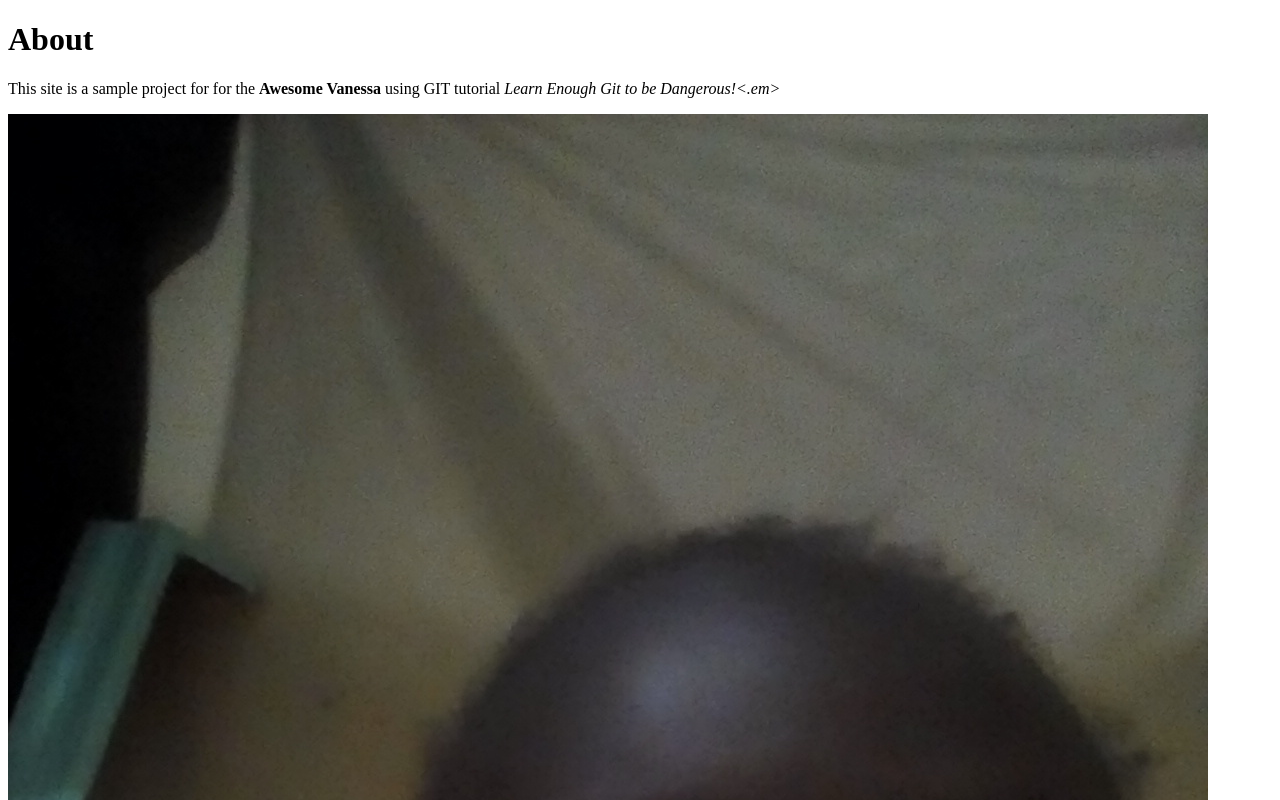
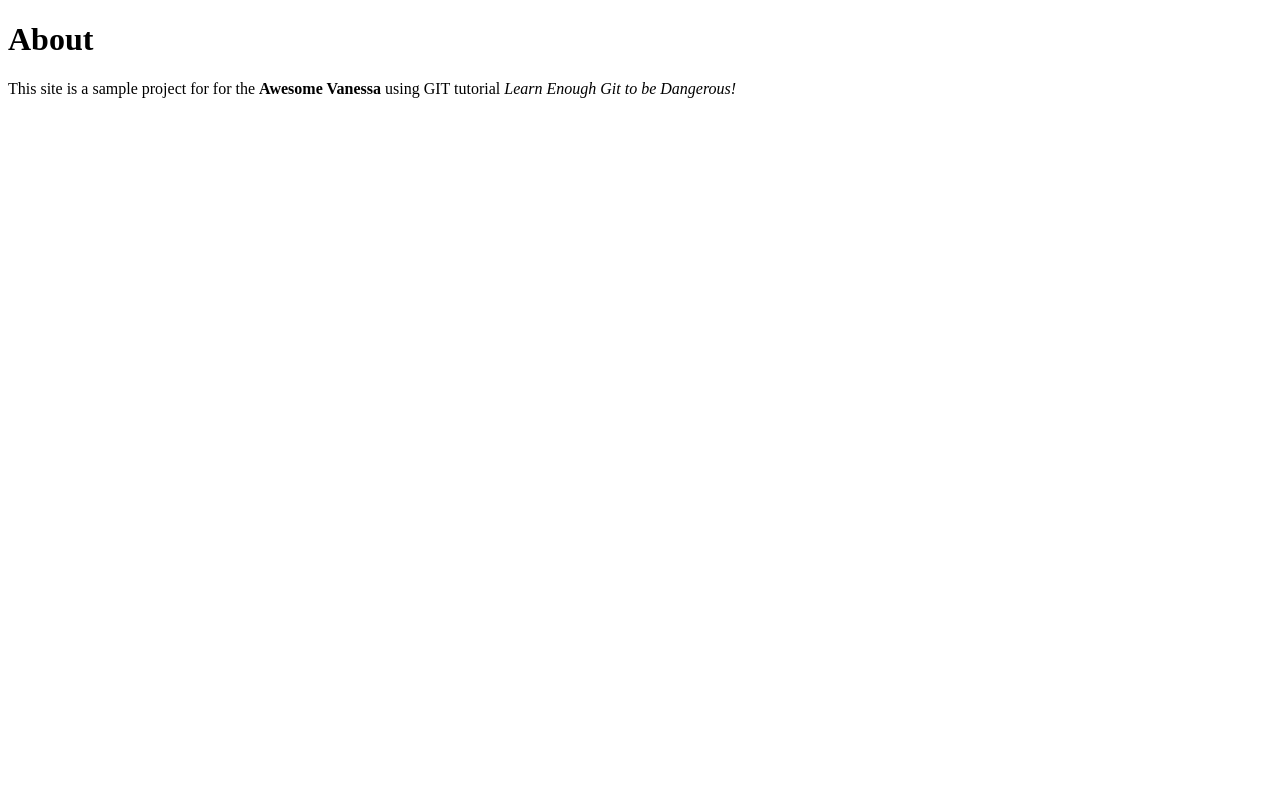
Before and after one commit to MarB-T/website, a plain HTML site: page about.html in a window 1280 px wide. Shown: the top 800 px of the page. Drawn offline with Linux system fonts and the light colour scheme.

```diff
--- a/about.html
+++ b/about.html
@@ -6,8 +6,8 @@
  <body>
   <h1>About</h1>
   <p>
-   This site is a sample project for for the <strong>Awesome Vanessa</strong> using GIT tutorial <em>Learn Enough Git to be Dangerous!<.em>
+   This site is a sample project for for the <strong>Awesome Vanessa</strong> using GIT tutorial <em>Learn Enough Git to be Dangerous!</em>
   </p>
-  <img src="images/vanessa.jpg">
+
  </body>
 </html>
```
Also changed, not shown: index.html (+1 -0 lines).
